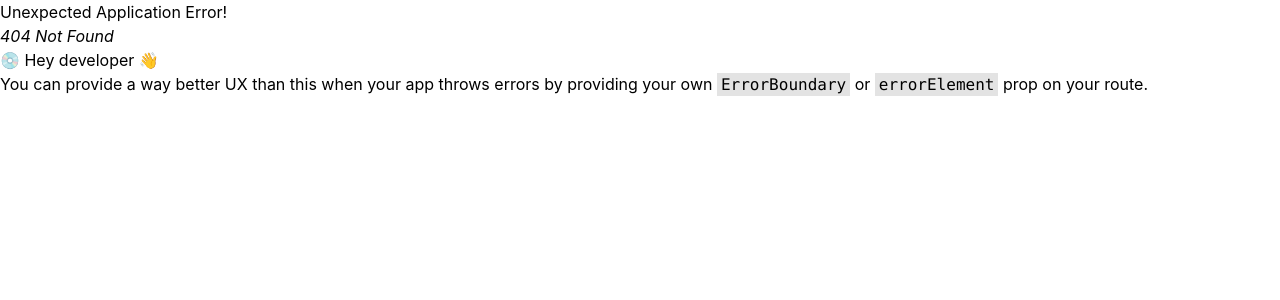
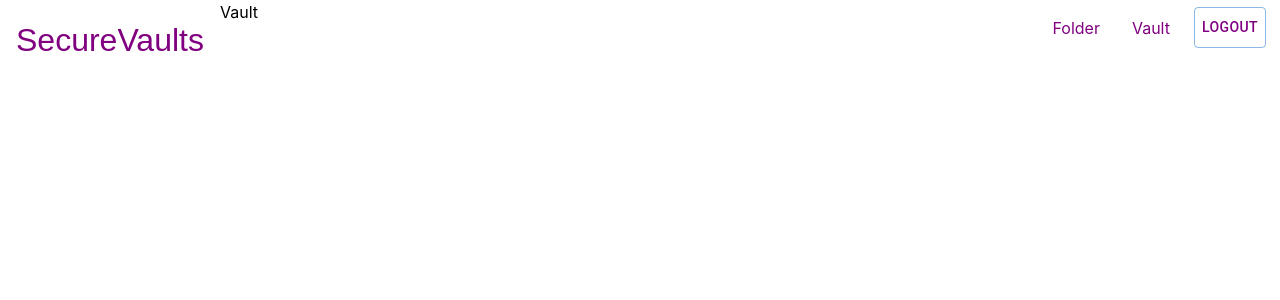
Before and after one commit to Jaiminiraval15/SecureVaults, a React (Create React App) app in the folder client/: page /vault in a window 1280 px wide. Before the commit this address had no page. Shown: the top 300 px of the page. Built offline with nearby package versions, Linux system fonts and the light colour scheme; sample sign-in values are in the browser's storage.

Commit message:
Add vault page

```diff
--- a/client/src/components/Folder/folder.js
+++ b/client/src/components/Folder/folder.js
@@ -17,9 +17,10 @@ export default function Folder() {
     const handleOpenDialog = (folderId) => {
         setOpenDialog(true);
         setEditingFolder(folderId); // Set the folder being edited
-        const folderToEdit = folders.find(folder => folder._id === folderId);
-        setNewFolderName(folderToEdit.folderName);
+        const folderToEdit = folders.find((folder) => folder._id === folderId);
+        setNewFolderName(folderToEdit?.folderName || ''); // optional chaining
     };
+
 
     const handleCloseDialog = () => {
         setOpenDialog(false);
@@ -52,7 +53,7 @@ export default function Folder() {
             .catch(error => {
                 console.error('Error adding folder:', error);
                 if (error.message.includes('HTTP error! Status: 400')) {
-                    // The server responded with a 400 status code
+
                     swal("Folder already exists", "", "error");
                 } else {
                     swal("Something went wrong", "", "error");
@@ -68,7 +69,7 @@ export default function Folder() {
                     headers: {
                         'Content-Type': 'application/json',
                         'Authorization': `Bearer ${user.token}`,
-                        'User-Id': user.id // The server needs to know which user is making the request
+                        'User-Id': user.id
                     }
                 });
 
@@ -85,7 +86,7 @@ export default function Folder() {
     };
     const handleDeleteFolder = async (folderId) => {
         try {
-            // Display a SweetAlert confirmation dialog
+
             const result = await Swal.fire({
                 title: 'Are you sure?',
                 icon: 'warning',
@@ -96,7 +97,7 @@ export default function Folder() {
             });
 
             if (result.isConfirmed) {
-                // Make a request to the server to delete the folder with the specified folderId
+
                 const response = await fetch(`http://localhost:2003/api/folder/${folderId}`, {
                     method: 'DELETE',
                     headers: {
@@ -109,7 +110,7 @@ export default function Folder() {
                     throw new Error(`HTTP error! Status: ${response.status}`);
                 }
 
-                // Delete the folder from the state
+                // Remove the folder
                 setFolders((prevFolders) => prevFolders.filter(folder => folder._id !== folderId));
 
                 Swal.fire(
@@ -129,7 +130,7 @@ export default function Folder() {
     };
     const handleUpdateFolder = async () => {
         try {
-            // Make a request to the server to update the folder with the specified folderId
+
             const response = await fetch(`http://localhost:2003/api/folder/${editingFolder}`, {
                 method: 'PUT',
                 headers: {
@@ -143,19 +144,18 @@ export default function Folder() {
                 throw new Error(`HTTP error! Status: ${response.status}`);
             }
 
-            // Update the folder in the state
+            // Update the folder
             setFolders((prevFolders) =>
                 prevFolders.map((folder) =>
                     folder._id === editingFolder ? { ...folder, folderName: newFolderName } : folder
                 )
             );
 
-            // Clear editing state
             setEditingFolder(null);
             setNewFolderName("");
 
             Swal.fire('Edited!', 'Your folder has been edited.', 'success');
-            handleCloseDialog(); // Close the dialog after editing
+            handleCloseDialog(); // Close dialog
         } catch (error) {
             console.error('Error editing folder:', error);
             Swal.fire('Error!', 'Something went wrong.', 'error');
@@ -180,14 +180,15 @@ export default function Folder() {
                     <Button
                         variant="outlined"
                         color="primary"
-                        onClick={() => handleOpenDialog(null)} // Pass null for adding new folder
+                        onClick={() => handleOpenDialog(null)}
                         style={{
                             display: "flex",
                             color: 'purple',
                             padding: '0.5em',
-                            float: 'right',
+
                             marginRight: '1em',
-                            marginTop: '0.5em'
+                            marginTop: '3.5em',
+                            justifyContent:'flex-end'
                         }}
                     >
                         Add Folder
--- a/client/src/components/Navbar.js
+++ b/client/src/components/Navbar.js
@@ -1,8 +1,5 @@
 import User from './User';
 import { Navbar } from 'react-bootstrap';
-import { AppBar,Typography,Toolbar } from '@mui/material';
-import { Outlet } from 'react-router-dom';
-
 export default function Nav() {
 
     return (
--- a/client/src/components/User.js
+++ b/client/src/components/User.js
@@ -1,12 +1,13 @@
-import { Button, Dialog, DialogContent, DialogTitle, Link,IconButton } from '@mui/material';
+import { Link } from 'react-router-dom';
+import { Button, Dialog, DialogContent, DialogTitle, IconButton } from '@mui/material';
 import CloseIcon from '@mui/icons-material/Close';
 import LoginForm from './Forms/LoginForm';
 import SignupForm from './Forms/SignupForm';
 import { useState } from 'react';
 import { useLogout } from '../hooks/useLogout';
 import { useAuthContext } from '../hooks/useAuthContext';
-import { Navigate } from 'react-router-dom';
 import { useNavigate } from 'react-router-dom';
+
 export default function User() {
   const [showForm, setShowForm] = useState(null);
   const { logout } = useLogout();
@@ -34,7 +35,8 @@ export default function User() {
   return (
     <>
       {user && (
-        <Link to="/logout" style={{ textDecoration: 'none' }}>
+        <>
+        <Link  style={{ textDecoration: 'none' }}>
           <Button
             variant="outlined"
             color="primary"
@@ -51,6 +53,23 @@ export default function User() {
             Logout
           </Button>
         </Link>
+        <Link to="/vault"   style={{
+              color: 'purple',
+              padding: '0.5em',
+              display: 'block',
+              float: 'right',
+              marginRight: '1em',
+              marginTop: '0.5em'
+            }}>Vault</Link>
+             <Link to="/folder"   style={{
+              color: 'purple',
+              padding: '0.5em',
+              display: 'block',
+              float: 'right',
+              marginRight: '1em',
+              marginTop: '0.5em'
+            }}>Folder</Link>
+        </>
       )}
       {!user && (
         <>
--- /dev/null
+++ b/client/src/components/Vault/vault.js
@@ -0,0 +1,7 @@
+export default function Vault(){
+    return(
+        <div>
+            <h1>Vault</h1>
+        </div>
+    )
+}
--- a/client/src/index.js
+++ b/client/src/index.js
@@ -10,6 +10,7 @@ import Layout from './components/Layout';
 import Home from './components/Home';
 import Folder from './components/Folder/folder';
 import { useAuthContext } from './hooks/useAuthContext';
+import Vault from './components/Vault/vault';
 
 
 const router = createBrowserRouter([
@@ -25,6 +26,9 @@ const router = createBrowserRouter([
         path:'folder',
         element: <Folder/>
 
+      },{
+        path:'vault',
+        element:<Vault/>
       }
 
     ]
```
Also changed, not shown: client/src/hooks/useEncryptionContext.js (line endings or trailing spaces).
